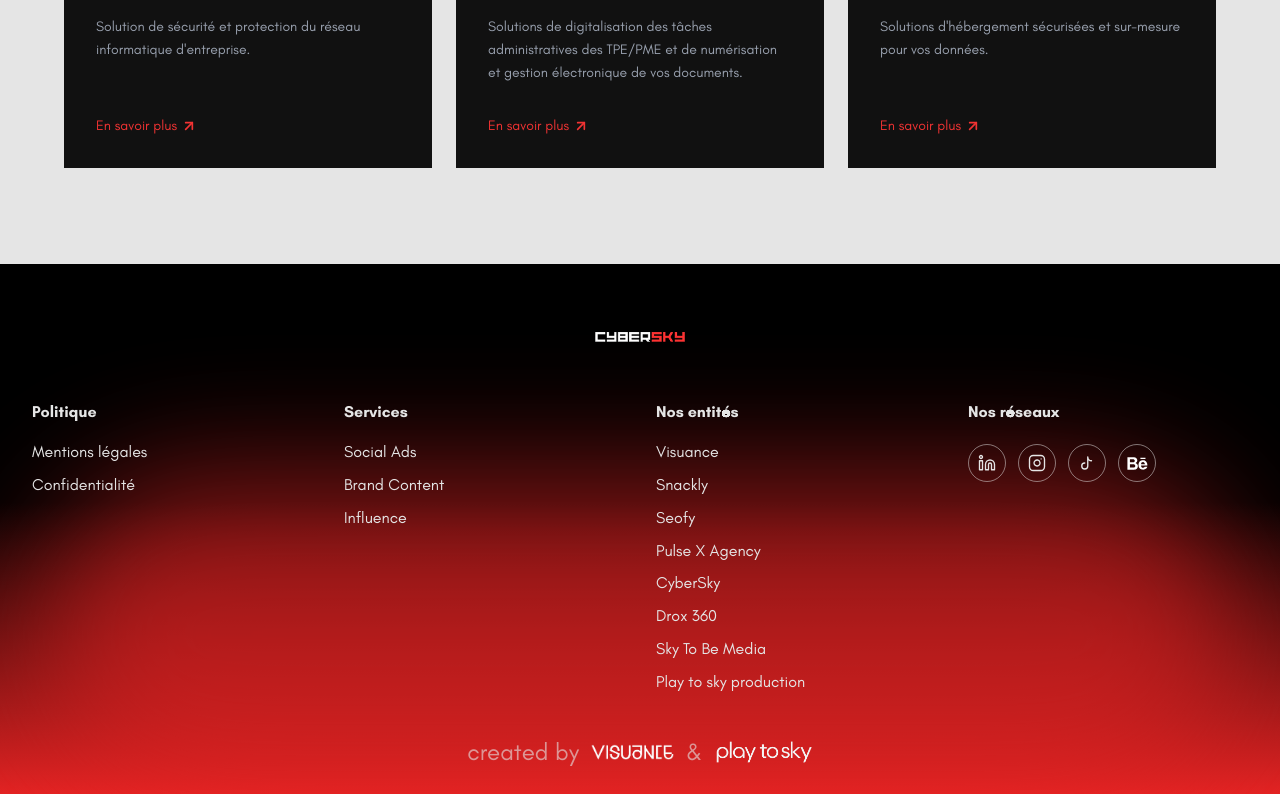
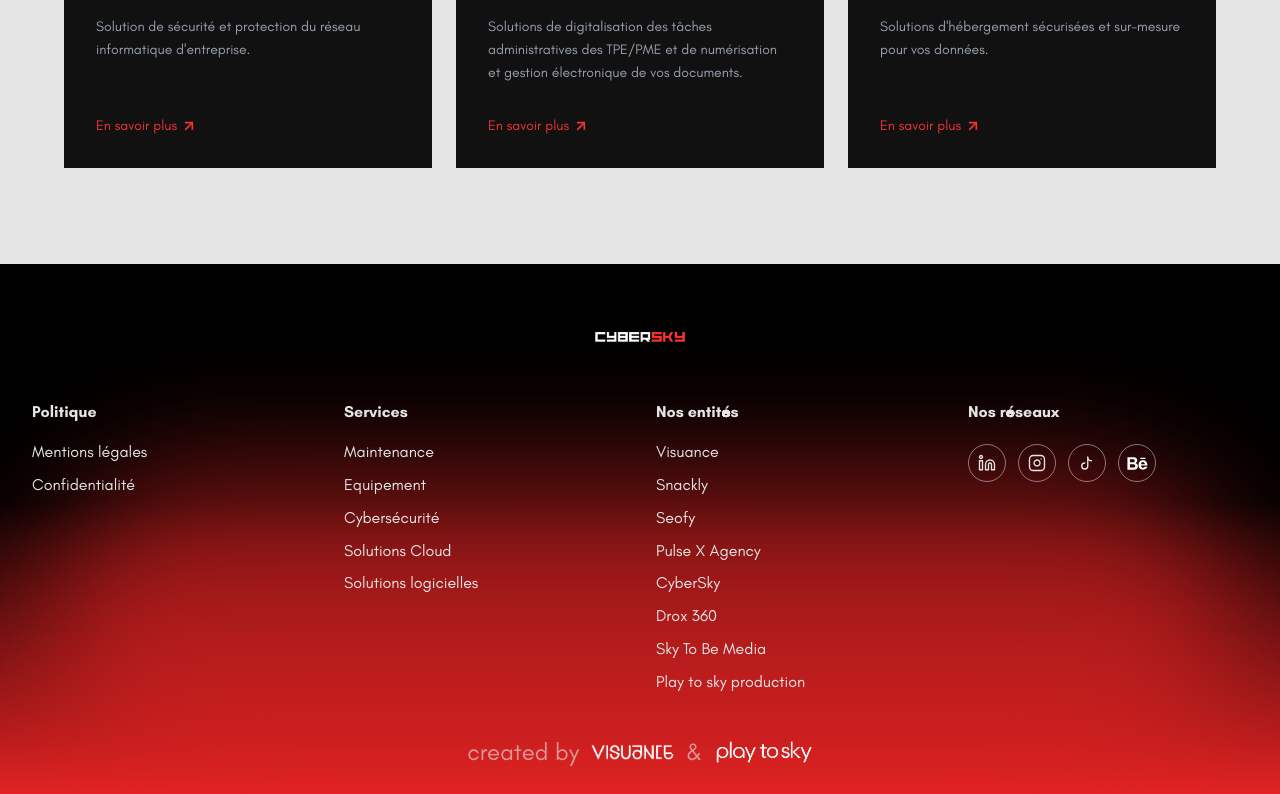
Before and after one commit to 4skygroup/cybersky, a React (Vite) app: page /services in a window 1280 px wide. Shown: the part 1132-1926 px from the top of the page. Built offline with nearby package versions, Linux system fonts and the light colour scheme.

Commit message:
fix: Swap Links on Footer and Header

```diff
--- a/src/components/Header.tsx
+++ b/src/components/Header.tsx
@@ -19,9 +19,11 @@
         label: "Services",
         path: "/services",
         subItems: [
-            { label: "Brand Content", path: "/brandcontent" },
-            { label: "Social Ads", path: "/socialads" },
-            { label: "Influence", path: "/influence" },
+            { label: "Maintenance", path: "/services/maintenance" },
+            { label: "Equipement", path: "/services/equipement" },
+            { label: "Cybersécurité", path: "/services/cybersecurite" },
+            { label: "Solutions Cloud", path: "/services/cloud" },
+            { label: "Solutions logicielles", path: "/services/software" },
         ],
     },
     { label: "Nos Experts", path: "/experts" },
--- a/src/components/footer/FooterData.tsx
+++ b/src/components/footer/FooterData.tsx
@@ -4,9 +4,11 @@
 ];
 
 export const services = [
-    { label: "Social Ads", href: "/socialads" },
-    { label: "Brand Content", href: "/brandcontent" },
-    { label: "Influence", href: "/influence" },
+    { label: "Maintenance", href: "/services/maintenance" },
+    { label: "Equipement", href: "/services/equipement" },
+    { label: "Cybersécurité", href: "/services/cybersecurite" },
+    { label: "Solutions Cloud", href: "/services/cloud" },
+    { label: "Solutions logicielles", href: "/services/software" },
 ];
 
 export const entites = [
--- a/src/pages/Experts.tsx
+++ b/src/pages/Experts.tsx
@@ -7,7 +7,7 @@
             <div className="max-w-5xl mx-auto flex flex-col">
 
                 {/* TITRE DE LA PAGE */}
-                <h2 className="text-3xl md:text-4xl text-center text-black mb-24 leading-snug">
+                <h2 className="text-3xl md:text-4xl text-center text-cybersky-dark mb-24 leading-snug">
                     Le savoir-faire de CYBER<span className="text-cybersky-red">SKY</span> préservé par<br className="hidden md:block" /> une pointe d'experts
                 </h2>
 
--- a/src/pages/Services.tsx
+++ b/src/pages/Services.tsx
@@ -9,10 +9,10 @@
                 {/* EN-TÊTE ASYMÉTRIQUE */}
                 <div className="flex flex-col md:flex-row justify-between items-start mb-16 gap-10 md:gap-4">
                     <h2 className="text-2xl md:text-3xl text-black max-w-md font-medium leading-snug">
-                        Des <span className="text-[#F23333]">solutions IT</span> conçues pour faire avancer votre entreprise.
+                        Des <span className="text-cybersky-red">solutions IT</span> conçues pour faire avancer votre entreprise.
                     </h2>
                     <h2 className="text-2xl md:text-3xl text-black max-w-sm md:text-right font-medium leading-snug md:ml-auto">
-                        Notre <span className="text-[#F23333]">savoir-faire technologique</span> mis à votre disposition
+                        Notre <span className="text-cybersky-red">savoir-faire technologique</span> mis à votre disposition
                     </h2>
                 </div>
 
```
